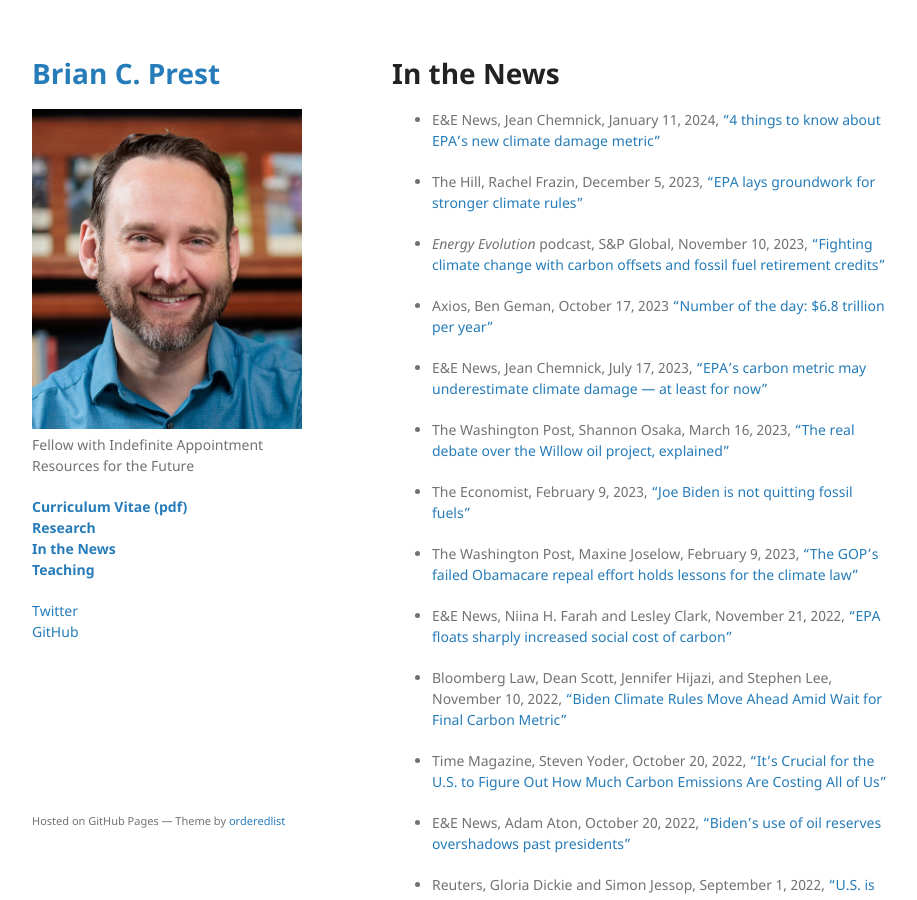
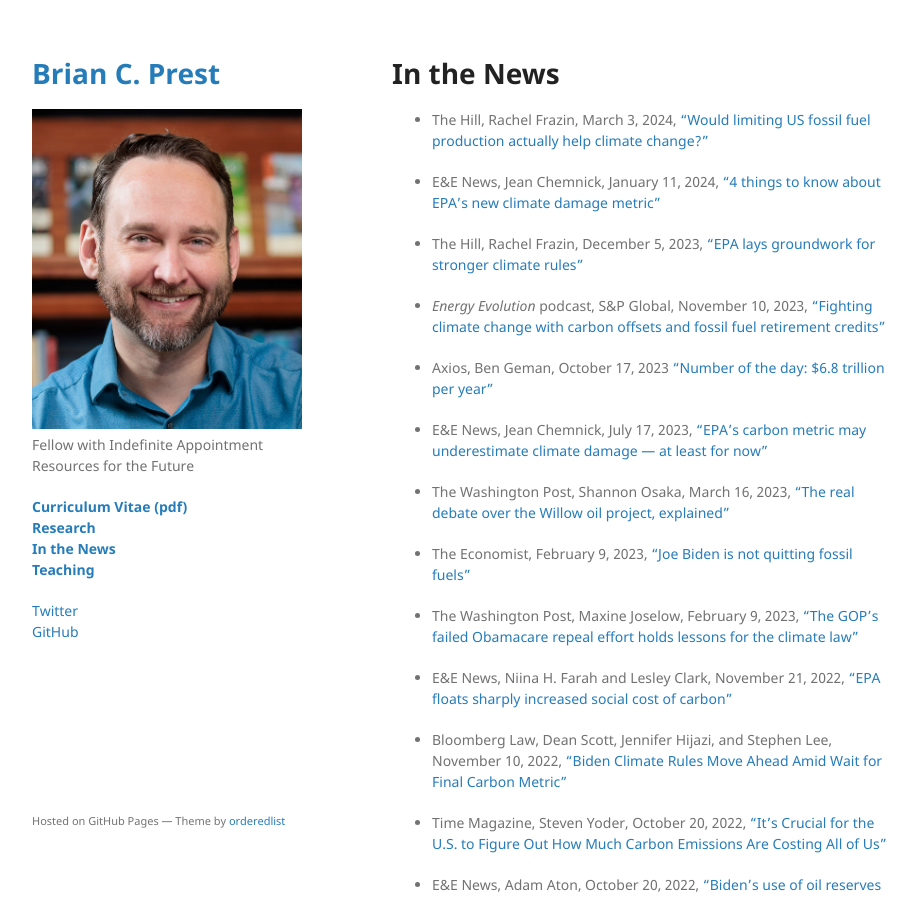
Before and after one commit to bprest/bprest.github.io, a Jekyll site: the page built from in-the-news.md, in a window 1280 px wide and 900 px high. Shown: the whole window, without its empty margins (178-1095 px from the left). Built offline with Jekyll 4.4.1, drawn with Linux system fonts in a browser that asks for light colours; our own code applies the rules of GitHub Pages for plain Markdown files.

Commit message:
add story

```diff
--- a/in-the-news.md
+++ b/in-the-news.md
@@ -3,6 +3,8 @@ layout: default
 ---
 
 # In the News
+
+* The Hill, Rachel Frazin, March 3, 2024, ["Would limiting US fossil fuel production actually help climate change?"](https://thehill.com/policy/energy-environment/4500541-would-limiting-u-s-fossil-fuel-production-actually-help-climate-change/)
 
 * E&E News, Jean Chemnick, January 11, 2024, ["4 things to know about EPA's new climate damage metric"](https://subscriber.politicopro.com/article/eenews/2024/01/11/4-things-to-know-about-epas-new-climate-damage-metric-00134626)
 
```
